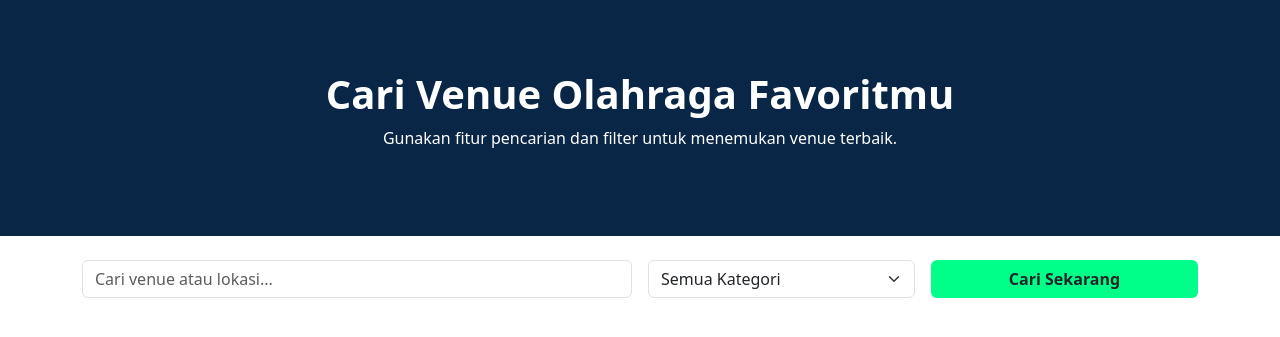
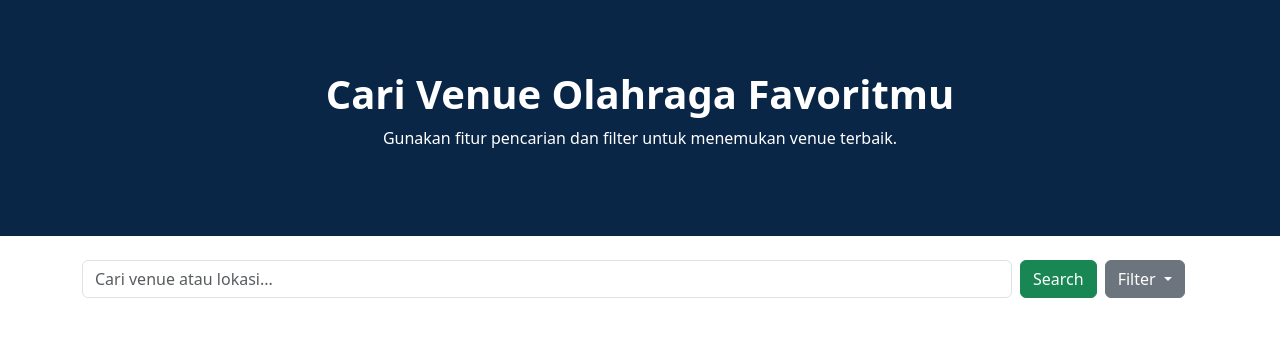
Before and after one commit to zhen1th/project_venuebook, a PHP site: page / in a window 1280 px wide. Shown: the part 56-393 px from the top of the page. Run offline with PHP 8.4, Linux system fonts and the light colour scheme; data that the repository does not hold is empty.

Commit message:
fitur search & filter di index menuju dashboard user

```diff
--- a/index.php
+++ b/index.php
@@ -63,24 +63,36 @@ $carousel = $mysqli->query("
 
     <div class="container mt-4">
 
-        <form action="user/dashboard.php" method="GET" class="row g-3">
+        <form action="user/dashboard.php" method="GET" class="d-flex gap-2 mb-4">
 
-            <div class="col-md-6">
+            <div class="col-md-10">
                 <input type="text" name="search" placeholder="Cari venue atau lokasi..." class="form-control">
             </div>
 
-            <div class="col-md-3">
-                <select name="kategori" class="form-select">
-                    <option value="">Semua Kategori</option>
-                    <option value="Futsal">Futsal</option>
-                    <option value="Sepak Bola">Sepak Bola</option>
-                    <option value="Badminton">Badminton</option>
-                    <option value="Basket">Basket</option>
-                </select>
-            </div>
+            <button class="btn btn-success" type="submit">
+                Search
+            </button>
 
-            <div class="col-md-3">
-                <button class="btn btn-neon w-100">Cari Sekarang</button>
+            <div class="dropdown">
+                <button class="btn btn-secondary dropdown-toggle" type="button" data-bs-toggle="dropdown">
+                    Filter
+                </button>
+                <div class="dropdown-menu p-3" style="width:260px;">
+                    <label class="fw-bold">Kategori</label>
+                    <select name="kategori" class="form-control mb-3">
+                        <option value="">Semua Kategori</option>
+                        <option value="Sepakbola">Sepakbola</option>
+                        <option value="Futsal">Futsal</option>
+                        <option value="Mini Soccer">Mini Soccer</option>
+                        <option value="Basket">Basket</option>
+                        <option value="Voli">Voli</option>
+                        <option value="Bulu Tangkis">Bulu Tangkis</option>
+                        <option value="Tenis">Tenis</option>
+                        <option value="Renang">Renang</option>
+                    </select>
+                    <button class="btn btn-neon w-100 mb-2" type="submit">Terapkan</button>
+                    <a href="dashboard.php" class="btn btn-dark w-100">Reset</a>
+                </div>
             </div>
 
         </form>
```
